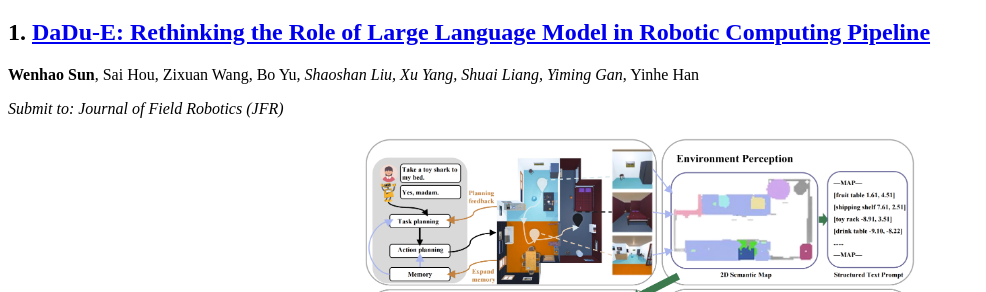
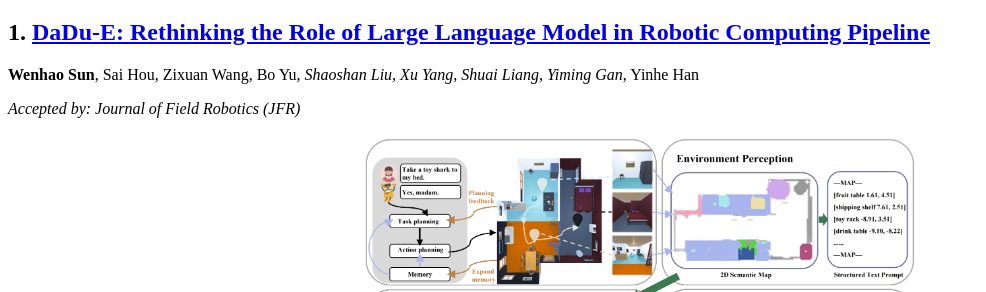
Before and after one commit to sun123-cmd/sun123-cmd.github.io, a Jekyll site: the page built from _pages/includes/pub.md, in a window 1280 px wide and 900 px high. Shown: the part 445-737 px from the top of the window, without its empty margins (0-986 px from the left). Built offline with Jekyll 4.4.1, drawn with Linux system fonts in a browser that asks for light colours; our own code applies the rules of GitHub Pages for plain Markdown files.

Commit message:
Update pub.md

```diff
--- a/_pages/includes/pub.md
+++ b/_pages/includes/pub.md
@@ -5,7 +5,7 @@
 
 **Wenhao Sun**, Sai Hou, Zixuan Wang, Bo Yu*, Shaoshan Liu, Xu Yang, Shuai Liang, Yiming Gan*, Yinhe Han
 
-*Submit to: Journal of Field Robotics (JFR)*
+*Accepted by: Journal of Field Robotics (JFR)*
 
 <figure style="margin: 20px auto; width: 550px; text-align: center;">
   <img src="/images/dadu.png" alt="DaDu-E Publication Cover" style="width: 100%; height: auto;">
```
